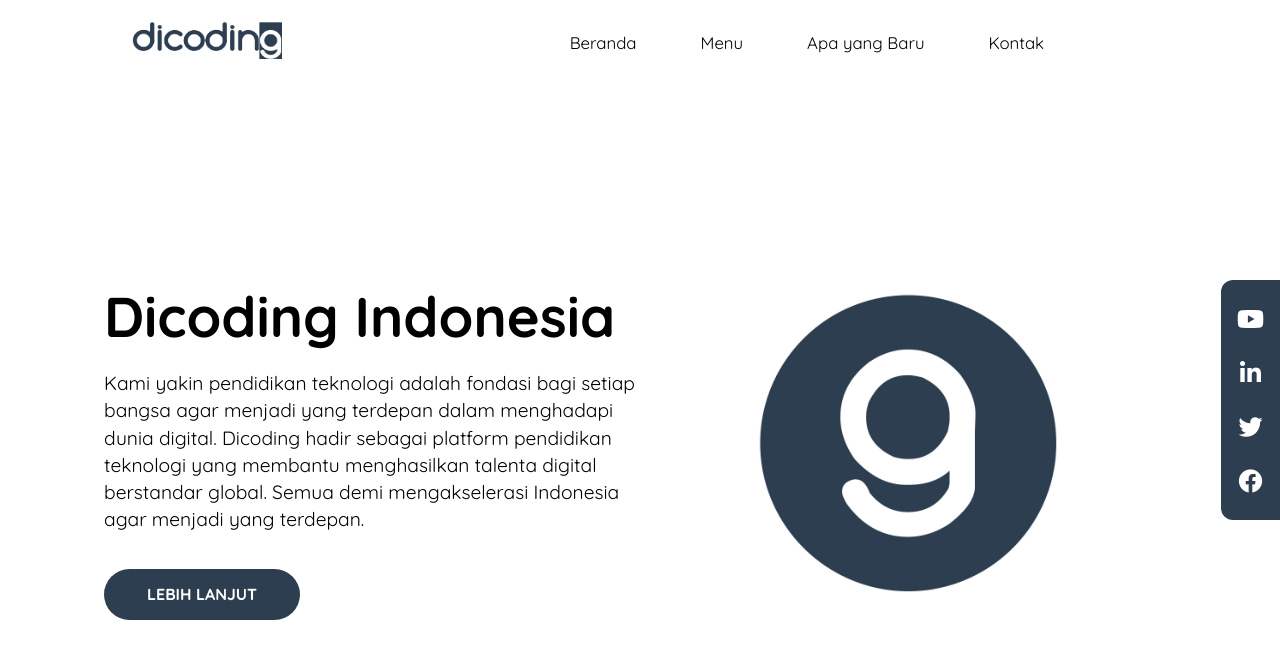
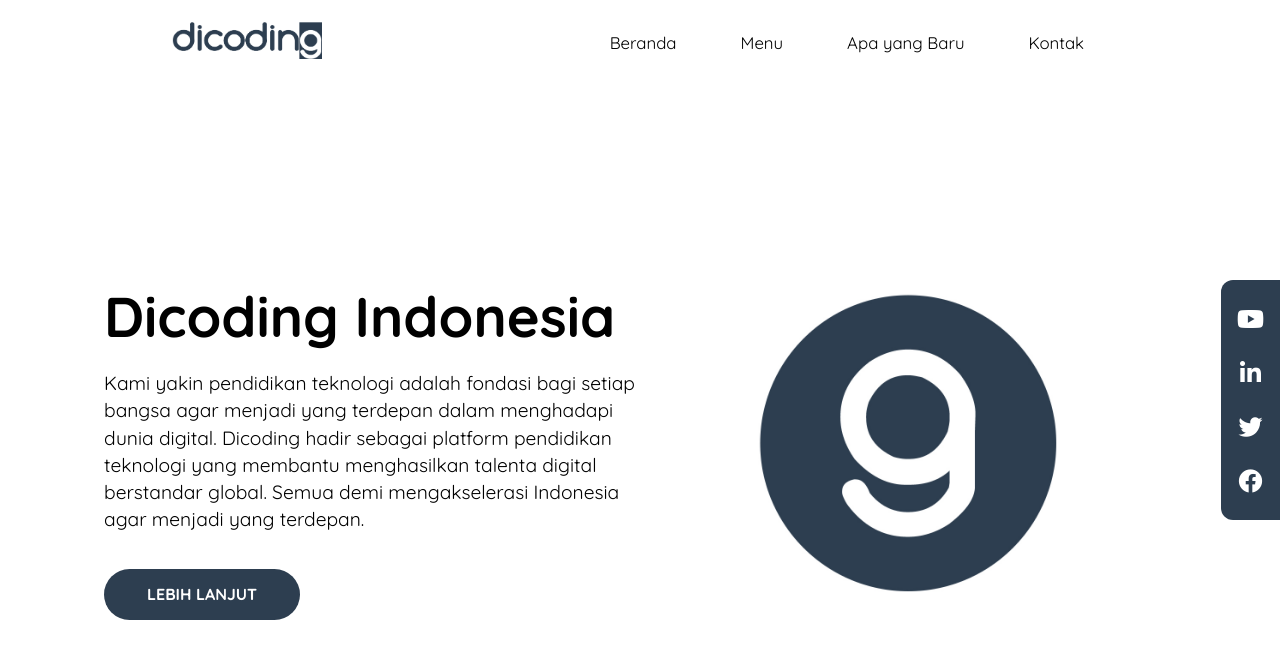
Before and after one commit to fahrul055/fahrul055.github.io, a plain HTML site: page dicoding/app.html in a window 1280 px wide. Drawn offline with Linux system fonts and the light colour scheme.

Commit message:
edit comment

```diff
--- a/dicoding/styles/app.css
+++ b/dicoding/styles/app.css
@@ -16,7 +16,7 @@
     width: 100%;
     max-width: 1200px;
     padding-block: 1rem;
-    /* margin-inline: auto; */
+    margin-inline: auto;
     display: flex;
     justify-content: space-around;
     align-items: center;
```
